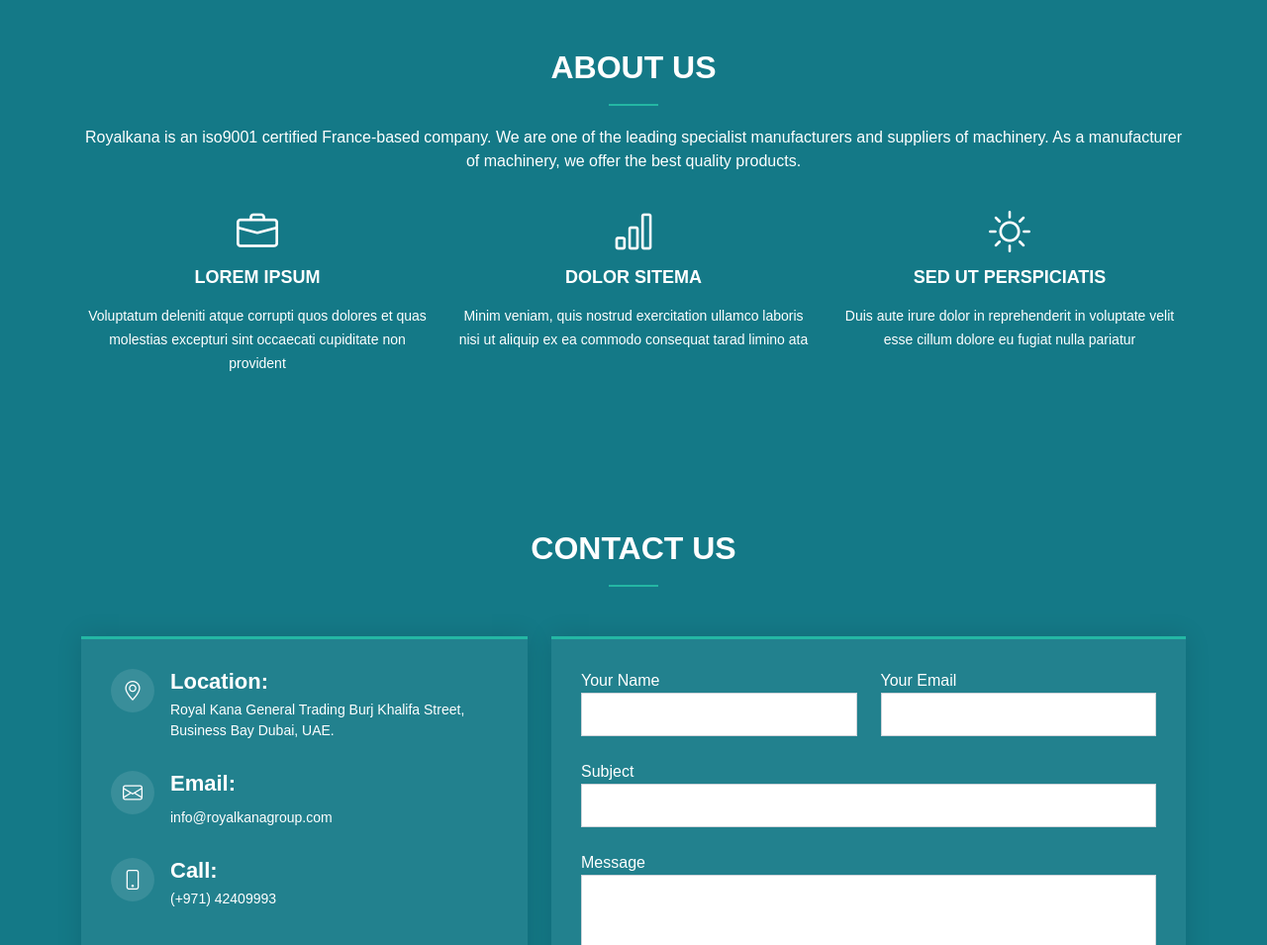
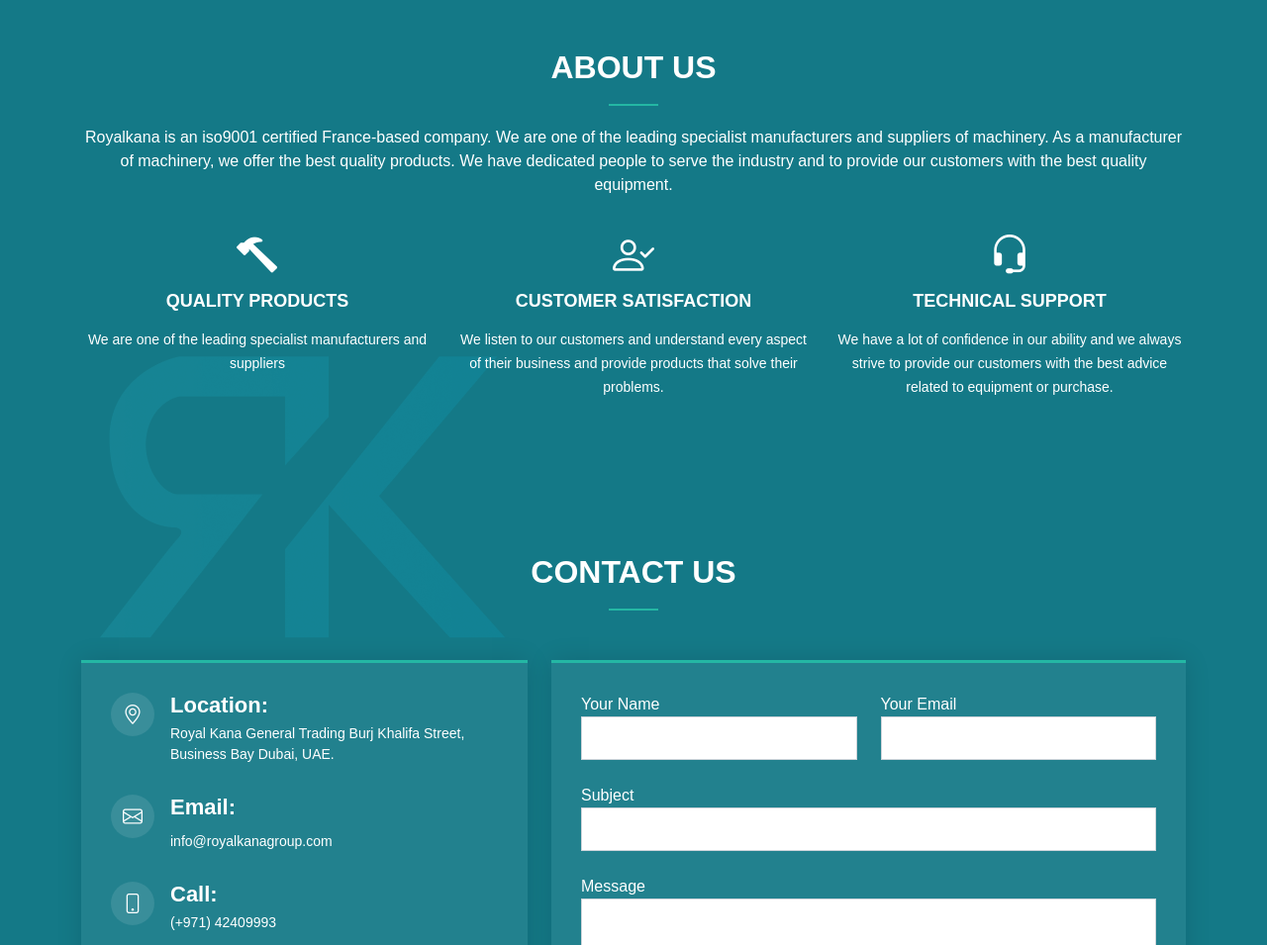
Before and after one commit to imrajaneesh/On-Maintanance, a plain HTML site: page index.html in a window 1280 px wide. Shown: the part 1060-2015 px from the top of the page at 99% size. Drawn offline with Linux system fonts and the light colour scheme; grey boxes are pictures that could not be loaded.

Commit message:
edited ui

```diff
--- a/assets/css/style.css
+++ b/assets/css/style.css
@@ -4,6 +4,12 @@ body {
   background-color: #147987;
   background-size: cover;
   position: relative;
+}
+body .bgimage{
+    position: absolute;
+    top: 1420px;
+    left: 100px;
+    opacity: 0.1;
 }
 body::before {
   content: "";
@@ -67,11 +73,12 @@ h1, h2, h3, h4, h5, h6 {
   opacity: 1;
 }
 
+
 /*--------------------------------------------------------------
 # Header
 --------------------------------------------------------------*/
 #header {
-  position: relative;
+
   width: 100%;
   padding: 10px 0;
   /* countdown */
--- a/index.html
+++ b/index.html
@@ -21,6 +21,7 @@
 
 <body>
 
+  <img class="bgimage" src="assets/img/rlogo.png">
 
     <!-- ======= First Header ======= -->
     <div class="navbar">
@@ -44,7 +45,7 @@
   </div>
   <!-- End First Header -->
   <section id="banner">
-    <div class="d-flex justify-content-center">
+    <div class="container   d-flex justify-content-center">
       <img src="assets/img/banner.png" width="400px">
     </div>
   </section>
@@ -53,8 +54,8 @@
   <header id="header" class="d-flex align-items-center">
     <div class="container d-flex flex-column align-items-center">
       <h1>Royal Kana</h1>
-      <h1>UNDER MAINTAINCE</h1>
-      <h2>We're working hard to improve our website and we'll ready to launch after</h2>
+      <h1 class="text-center">UNDER MAINTAINCE</h1>
+      <h2 class="text-center">We're working hard to improve our website and we'll ready to launch after</h2>
       <div class="countdown d-flex justify-content-center" data-count="2022/06/29">
         <div>
           <h3>%d</h3>
@@ -106,24 +107,26 @@
 
         <div class="section-title">
           <h2>About Us</h2>
-          <p>Royalkana is an iso9001 certified France-based company. We are one of the leading specialist manufacturers and suppliers of machinery. As a manufacturer of machinery, we offer the best quality products.</p>
+          <p>Royalkana is an iso9001 certified France-based company. We are one of the leading specialist manufacturers and suppliers of machinery. As a manufacturer of machinery, we offer the best quality products. We have dedicated people to serve the industry
+            and to provide our customers with the best quality equipment.</p>
         </div>
 
         <div class="row mt-2">
           <div class="col-lg-4 col-md-6 icon-box">
-            <div class="icon"><i class="bi bi-briefcase"></i></div>
-            <h4 class="title"><a href="">Lorem Ipsum</a></h4>
-            <p class="description">Voluptatum deleniti atque corrupti quos dolores et quas molestias excepturi sint occaecati cupiditate non provident</p>
+            <div class="icon"><i class="bi bi-hammer"></i></div>
+            <h4 class="title"><a href="">Quality Products</a></h4>
+            <p class="description">We are one of the leading specialist manufacturers and suppliers</p>
           </div>
           <div class="col-lg-4 col-md-6 icon-box">
-            <div class="icon"><i class="bi bi-bar-chart"></i></div>
-            <h4 class="title"><a href="">Dolor Sitema</a></h4>
-            <p class="description">Minim veniam, quis nostrud exercitation ullamco laboris nisi ut aliquip ex ea commodo consequat tarad limino ata</p>
+            <div class="icon"><i class="bi bi-person-check"></i></div>
+            <h4 class="title"><a href="">Customer
+              Satisfaction</a></h4>
+            <p class="description">We listen to our customers and understand every aspect of their business and provide products that solve their problems. </p>
           </div>
           <div class="col-lg-4 col-md-6 icon-box">
-            <div class="icon"><i class="bi bi-brightness-high"></i></div>
-            <h4 class="title"><a href="">Sed ut perspiciatis</a></h4>
-            <p class="description">Duis aute irure dolor in reprehenderit in voluptate velit esse cillum dolore eu fugiat nulla pariatur</p>
+            <div class="icon"><i class="bi bi-headset"></i></div>
+            <h4 class="title"><a href="">Technical Support</a></h4>
+            <p class="description">We have a lot of confidence in our ability and we always strive to provide our customers with the best advice related to equipment or purchase.</p>
           </div>
         </div>
 
@@ -219,7 +222,7 @@
   <script src="assets/vendor/bootstrap/js/bootstrap.bundle.min.js"></script>
   <script src="assets/vendor/php-email-form/validate.js"></script>
 
-  <!-- Template Main JS File -->
+  <!-- JS File -->
   <script src="assets/js/main.js"></script>
 
 </body>
```
Also changed, not shown: assets/img/rlogo.png (added).
